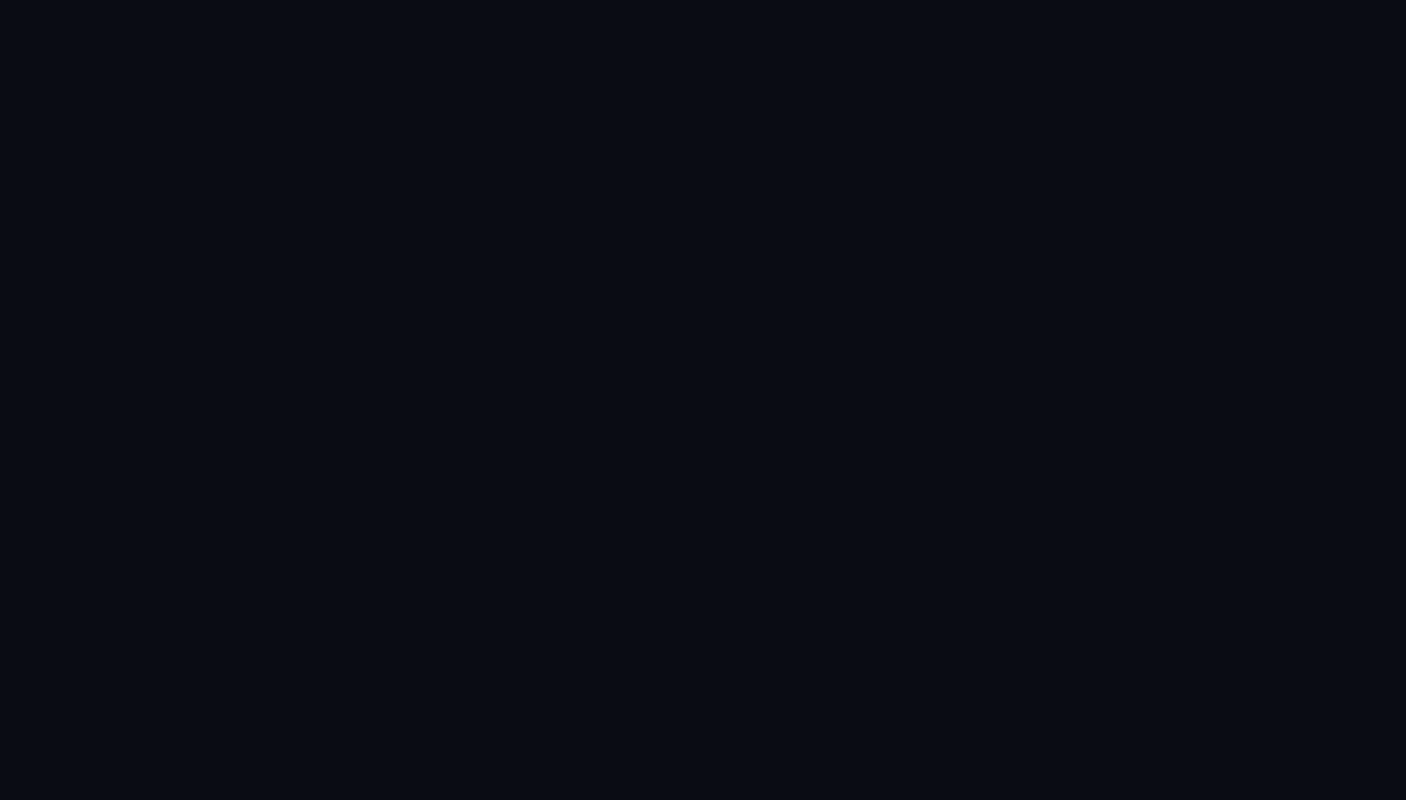
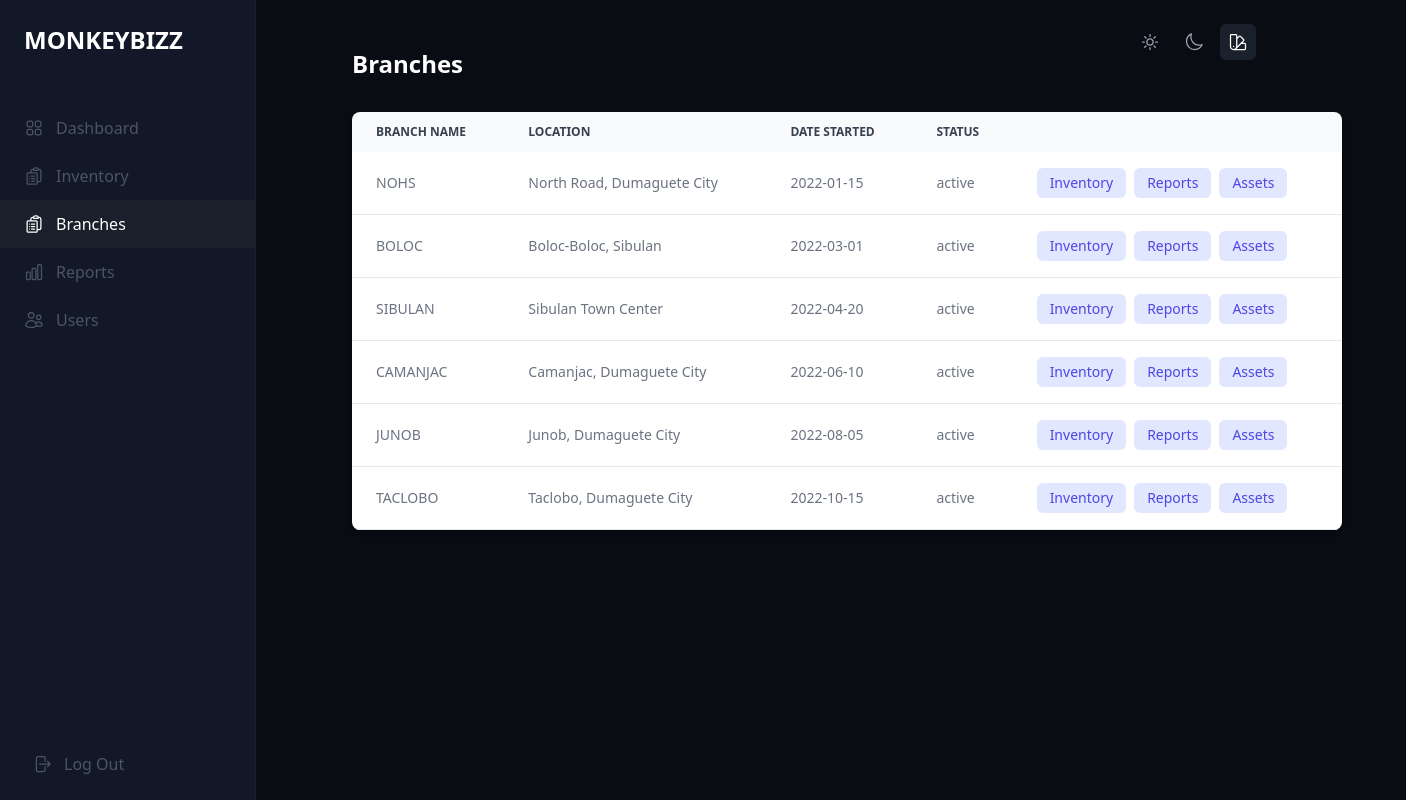
Before and after one commit to echicajames/monkeybizz, a Vue app: page /branches in a window 1280 px wide. Before the commit this address had no page. Shown: the whole page, 1406 px wide, since content can reach past the window. Built offline with nearby package versions, Linux system fonts and the light colour scheme; sample sign-in values are in the browser's storage.

Commit message:
feat: add stock details page and routing - Added StockDetailsView component for individual stock items - Fixed router configuration to maintain direct imports - Added navigation from inventory table to stock details, Branches page

```diff
--- a/src/components/AppLayout.vue
+++ b/src/components/AppLayout.vue
@@ -39,6 +39,14 @@
         >
           <ClipboardDocumentListIcon class="h-5 w-5" />
           <span class="mx-3">Inventory</span>
+        </router-link>
+        <router-link
+          to="/branches"
+          class="flex items-center px-6 py-3 transition-colors duration-200"
+          :class="$route.path === '/branches' ? 'bg-midnight-700 text-white' : 'text-gray-600 dark:text-gray-400 hover:bg-midnight-700 hover:text-white'"
+        >
+          <ClipboardDocumentListIcon class="h-5 w-5" />
+          <span class="mx-3">Branches</span>
         </router-link>
         <router-link
           to="/reports"
--- a/src/router/index.ts
+++ b/src/router/index.ts
@@ -6,6 +6,7 @@ import DashboardView from '../views/DashboardView.vue'
 import InventoryView from '../views/InventoryView.vue'
 import ReportView from '../views/ReportView.vue'
 import UsersView from '../views/UsersView.vue'
+import BranchesView from '../views/BranchesView.vue'
 
 const router = createRouter({
   history: createWebHistory(import.meta.env.BASE_URL),
@@ -24,6 +25,18 @@ const router = createRouter({
       path: '/inventory',
       name: 'inventory',
       component: InventoryView,
+      meta: { requiresAuth: true }
+    },
+    {
+      path: '/inventory/:locationId/:stockId',
+      name: 'stock-details',
+      component: () => import('@/views/StockDetailsView.vue'),
+      meta: { requiresAuth: true }
+    },
+    {
+      path: '/branches',
+      name: 'branches',
+      component: BranchesView,
       meta: { requiresAuth: true }
     },
     {
@@ -54,11 +67,17 @@ const router = createRouter({
 router.beforeEach((to, from, next) => {
   const authStore = useAuthStore()
 
-  if (to.meta.requiresAuth && !authStore.isAuthenticated) {
-    next('/login')
-  } else {
+  if (to.name === 'login') {
     next()
+    return
   }
+
+  if (!authStore.isAuthenticated) {
+    next({ name: 'login' })
+    return
+  }
+
+  next()
 })
 
 export default router
--- /dev/null
+++ b/src/views/BranchesView.vue
@@ -0,0 +1,127 @@
+<template>
+  <AppLayout>
+    <div class="container mx-auto px-4">
+      <h2 class="text-2xl font-bold mb-8 text-white">Branches</h2>
+
+      <DataTable
+        :columns="columns"
+        :data="branches"
+        @action-click="handleActionClick"
+      >
+        <template #actions="{ item, onClick }">
+          <div class="flex space-x-2">
+            <BaseButton
+              @click="() => onClick('inventory', item)"
+              variant="secondary"
+              size="sm"
+            >
+              Inventory
+            </BaseButton>
+            <BaseButton
+              @click="() => onClick('reports', item)"
+              variant="secondary"
+              size="sm"
+            >
+              Reports
+            </BaseButton>
+            <BaseButton
+              @click="() => onClick('assets', item)"
+              variant="secondary"
+              size="sm"
+            >
+              Assets
+            </BaseButton>
+          </div>
+        </template>
+      </DataTable>
+    </div>
+  </AppLayout>
+</template>
+
+<script setup lang="ts">
+import { ref } from 'vue'
+import { useRouter } from 'vue-router'
+import AppLayout from '@/components/AppLayout.vue'
+import DataTable from '@/components/common/DataTable.vue'
+import BaseButton from '@/components/common/BaseButton.vue'
+
+interface Branch {
+  id: string;
+  name: string;
+  location: string;
+  dateStarted: string;
+  status: 'active' | 'inactive';
+}
+
+const router = useRouter()
+
+const columns = [
+  { key: 'name', label: 'Branch Name' },
+  { key: 'location', label: 'Location' },
+  { key: 'dateStarted', label: 'Date Started' },
+  { key: 'status', label: 'Status' },
+  { key: 'actions', label: '', type: 'action' }
+]
+
+const branches = ref<Branch[]>([
+  {
+    id: 'nohs',
+    name: 'NOHS',
+    location: 'North Road, Dumaguete City',
+    dateStarted: '2022-01-15',
+    status: 'active'
+  },
+  {
+    id: 'boloc',
+    name: 'BOLOC',
+    location: 'Boloc-Boloc, Sibulan',
+    dateStarted: '2022-03-01',
+    status: 'active'
+  },
+  {
+    id: 'sibulan',
+    name: 'SIBULAN',
+    location: 'Sibulan Town Center',
+    dateStarted: '2022-04-20',
+    status: 'active'
+  },
+  {
+    id: 'camanjac',
+    name: 'CAMANJAC',
+    location: 'Camanjac, Dumaguete City',
+    dateStarted: '2022-06-10',
+    status: 'active'
+  },
+  {
+    id: 'junob',
+    name: 'JUNOB',
+    location: 'Junob, Dumaguete City',
+    dateStarted: '2022-08-05',
+    status: 'active'
+  },
+  {
+    id: 'taclobo',
+    name: 'TACLOBO',
+    location: 'Taclobo, Dumaguete City',
+    dateStarted: '2022-10-15',
+    status: 'active'
+  }
+])
+
+const handleActionClick = ({ item, action }: { item: Branch; action: string }) => {
+  switch (action) {
+    case 'inventory':
+      console.log('View inventory for:', item.name)
+      // router.push(`/branches/${item.id}/inventory`)
+      break
+    case 'reports':
+      console.log('View reports for:', item.name)
+      // router.push(`/branches/${item.id}/reports`)
+      break
+    case 'assets':
+      console.log('View assets for:', item.name)
+      // router.push(`/branches/${item.id}/assets`)
+      break
+  }
+}
+</script>
--- a/src/views/InventoryView.vue
+++ b/src/views/InventoryView.vue
@@ -145,7 +145,7 @@ const isTransferValid = computed(() => {
 })
 
 const handleRowClick = (stock: Stock) => {
-  alert(`Selected stock: ${stock.name}`)
+  router.push(`/inventory/main/${stock.id}`)
 }
 
 const handleCreateStock = (stockData: Omit<Stock, 'id'>) => {
--- /dev/null
+++ b/src/views/StockDetailsView.vue
@@ -0,0 +1,74 @@
+<template>
+  <AppLayout>
+    <div class="container mx-auto px-4">
+      <div class="mb-6">
+        <BaseButton
+          @click="router.back()"
+          variant="outline"
+          size="sm"
+          class="mb-4"
+        >
+          ← Back to Inventory
+        </BaseButton>
+        <h1 class="text-2xl font-bold text-white">Stock Details</h1>
+      </div>
+
+      <div v-if="stock" class="bg-white/10 dark:bg-gray-800/50 midnight:bg-midnight-700/50 rounded-lg p-6 space-y-6">
+        <div class="grid grid-cols-2 gap-6">
+          <div>
+            <h3 class="text-sm font-medium text-gray-500 dark:text-gray-400">Stock Name</h3>
+            <p class="mt-1 text-lg font-medium text-gray-900 dark:text-white">{{ stock.name }}</p>
+          </div>
+          <div>
+            <h3 class="text-sm font-medium text-gray-500 dark:text-gray-400">Location ID</h3>
+            <p class="mt-1 text-lg font-medium text-gray-900 dark:text-white">{{ locationId }}</p>
+          </div>
+          <div>
+            <h3 class="text-sm font-medium text-gray-500 dark:text-gray-400">Stock ID</h3>
+            <p class="mt-1 text-lg font-medium text-gray-900 dark:text-white">{{ stockId }}</p>
+          </div>
+          <div>
+            <h3 class="text-sm font-medium text-gray-500 dark:text-gray-400">Quantity</h3>
+            <p class="mt-1 text-lg font-medium text-gray-900 dark:text-white">{{ stock.quantity }}</p>
+          </div>
+          <div class="col-span-2">
+            <h3 class="text-sm font-medium text-gray-500 dark:text-gray-400">Description</h3>
+            <p class="mt-1 text-gray-900 dark:text-white">{{ stock.description }}</p>
+          </div>
+        </div>
+
+        <!-- Additional stock information can be added here -->
+      </div>
+
+      <div v-else class="text-center py-12">
+        <p class="text-gray-500 dark:text-gray-400">Loading stock details...</p>
+      </div>
+    </div>
+  </AppLayout>
+</template>
+
+<script setup lang="ts">
+import { ref, onMounted } from 'vue'
+import { useRoute, useRouter } from 'vue-router'
+import AppLayout from '@/components/AppLayout.vue'
+import BaseButton from '@/components/common/BaseButton.vue'
+import { useInventoryStore } from '@/stores/inventory'
+import type { Stock } from '@/types/Stock'
+
+const route = useRoute()
+const router = useRouter()
+const inventoryStore = useInventoryStore()
+
+const locationId = route.params.locationId as string
+const stockId = route.params.stockId as string
+const stock = ref<Stock | null>(null)
+
+onMounted(async () => {
+  // In a real application, you would fetch the stock details here
+  // For now, we'll use mock data
+  const mockStock = inventoryStore.getAllStocks.find(s => s.id === stockId)
+  if (mockStock) {
+    stock.value = mockStock
+  }
+})
+</script>
```
